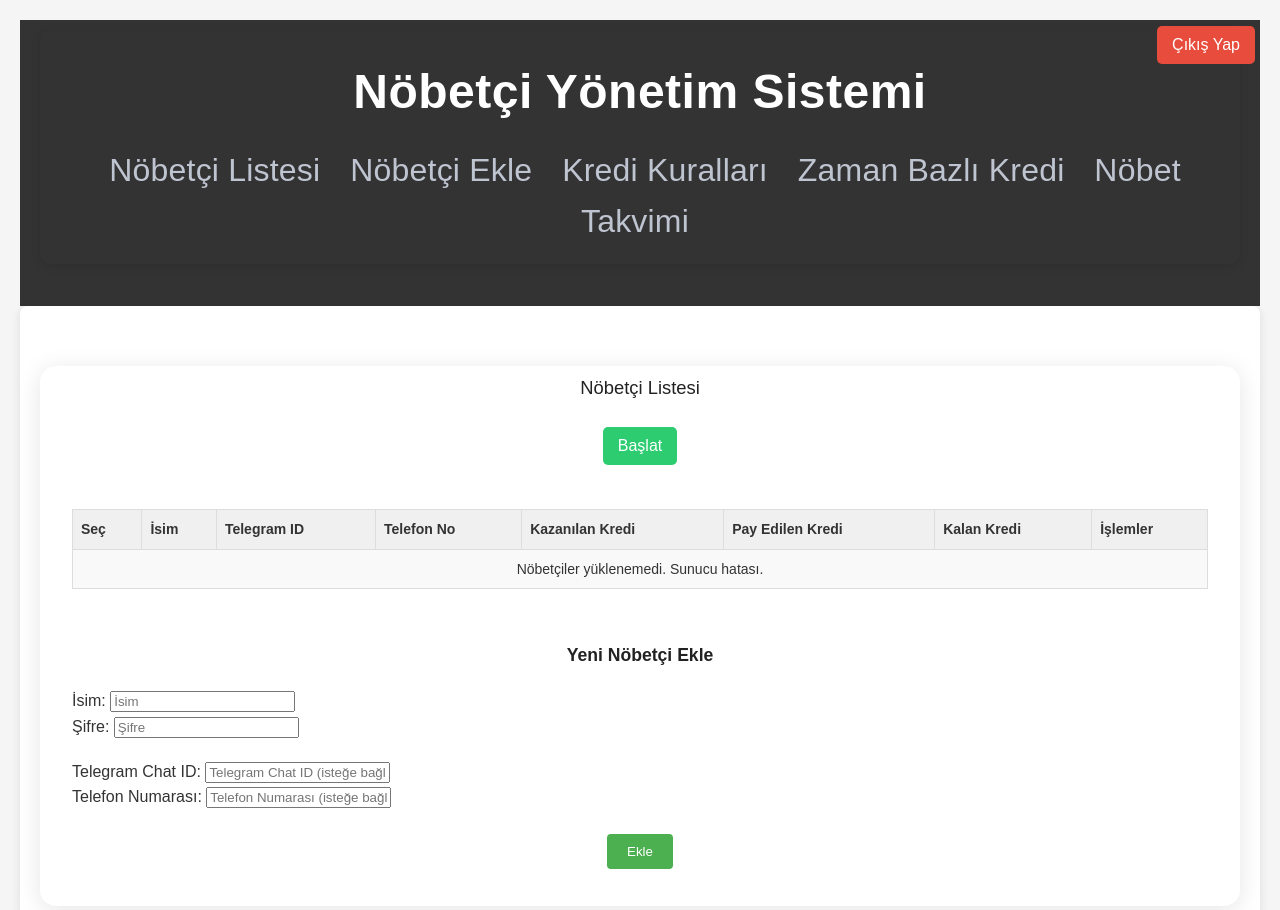
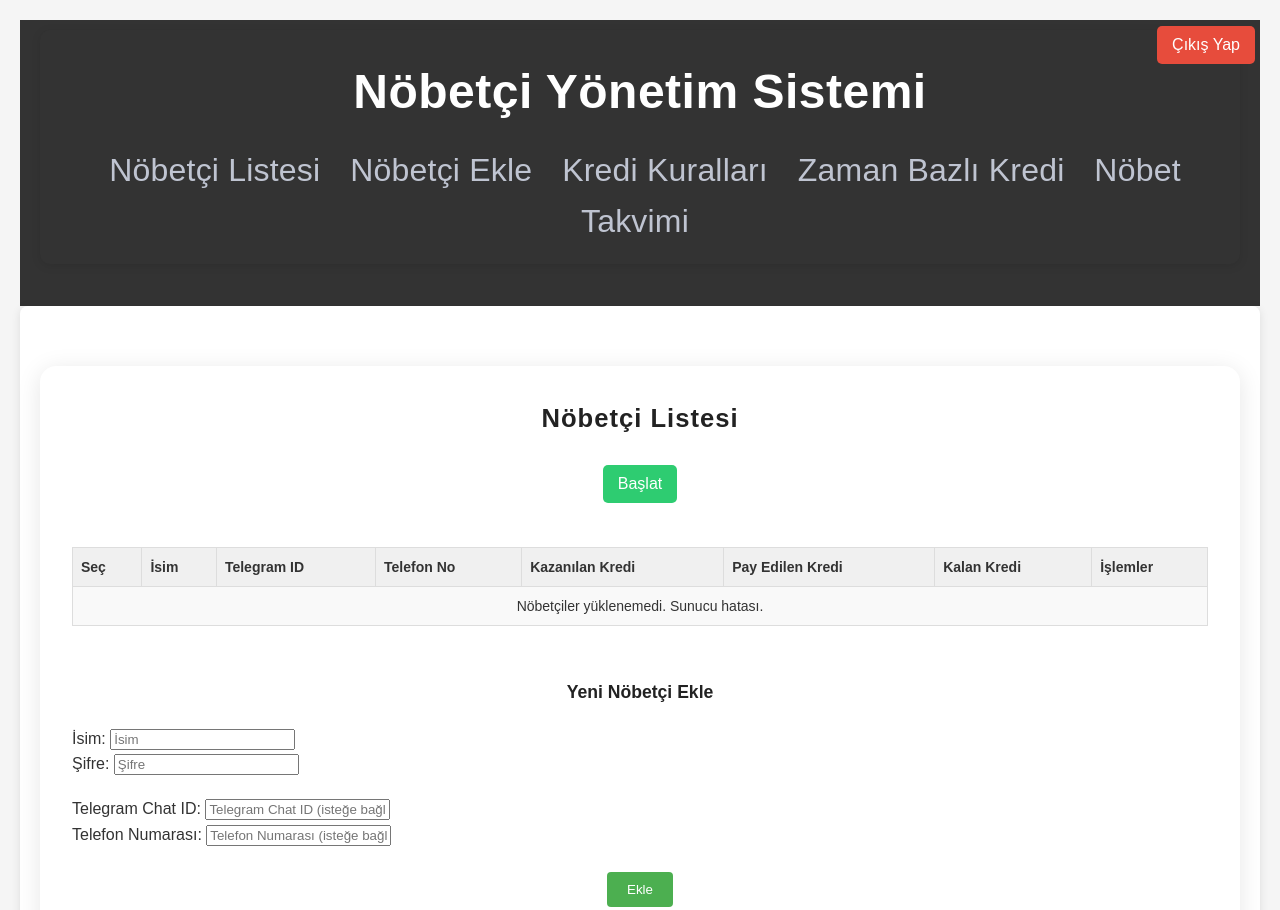
Before and after one commit to istadmins/Nobetciyim, a website: page public/index.html in a window 1280 px wide. Shown: the top 910 px of the page. Drawn offline with Linux system fonts and the light colour scheme; no server answers; sample sign-in values are in the browser's storage.

Commit message:
Update index.html

```diff
--- a/public/index.html
+++ b/public/index.html
@@ -41,10 +41,10 @@
         .card-title, .green-bg-section, .section-title {
             color: #222;
             text-align: center;
-            font-size: 1.15em;
-            font-weight: 500;
-            margin-bottom: 0.4em;
-            padding: 0.4em 0 0.4em 0;
+            font-size: 1.25em;
+            font-weight: 600;
+            margin-bottom: 0.5em;
+            padding: 0.5em 0 0.5em 0;
         }
         h2, h3, h4 {
             font-size: 1.1em;
@@ -201,7 +201,7 @@
             padding: 0 0 2rem 0;
         }
         .section-subtitle {
-            text-align:center; font-size:0.9em; font-weight:400; color:#222;
+            text-align:center; font-size:0.97em; font-weight:500; color:#222;
         }
         .nav-pills .nav-link {
             font-size: 1em;
@@ -221,6 +221,14 @@
         .section-card .card-body > .table-responsive {
             padding-left: 0;
             padding-right: 0;
+        }
+        .section-title {
+            font-size: 1.6em;
+            font-weight: bold;
+            margin: 0;
+            padding: 2rem 0 1rem 0;
+            letter-spacing: 1px;
+            color: #222;
         }
     </style>
 
```
